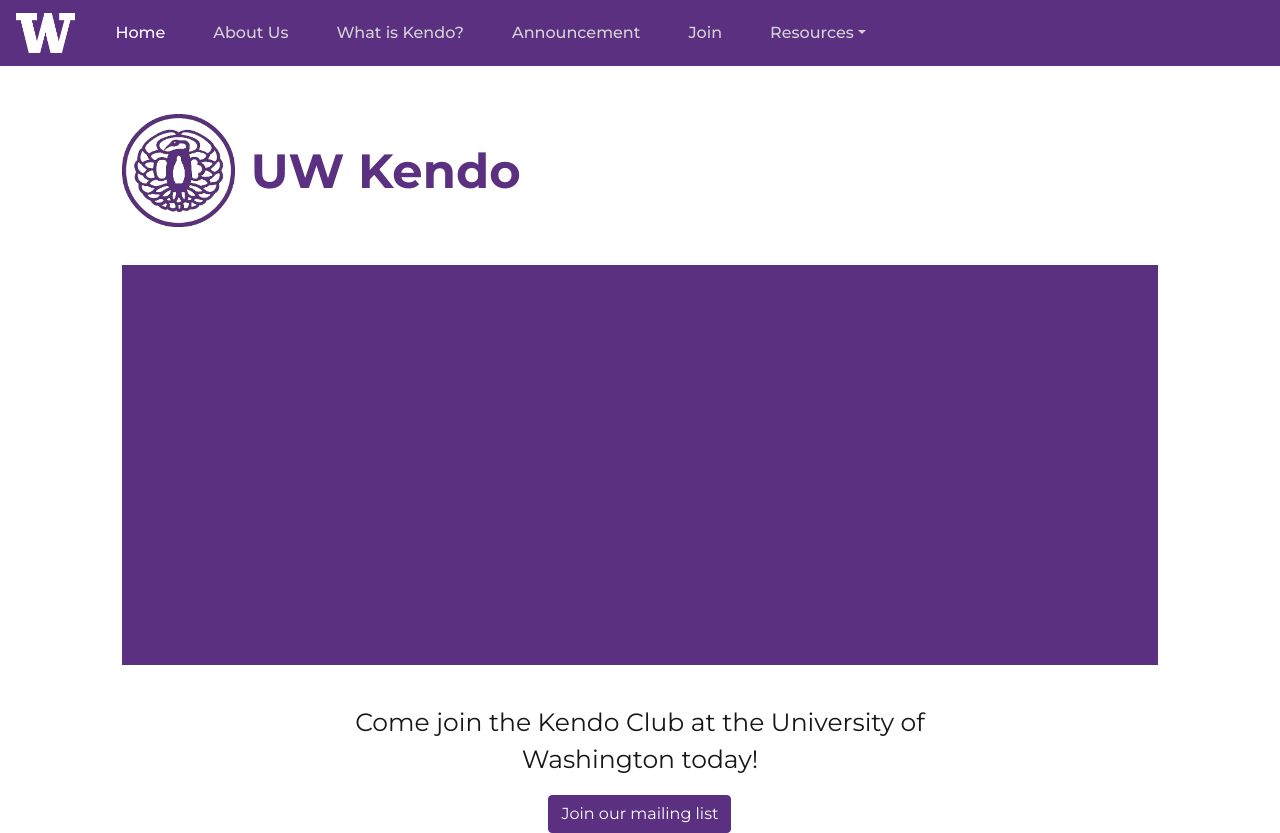
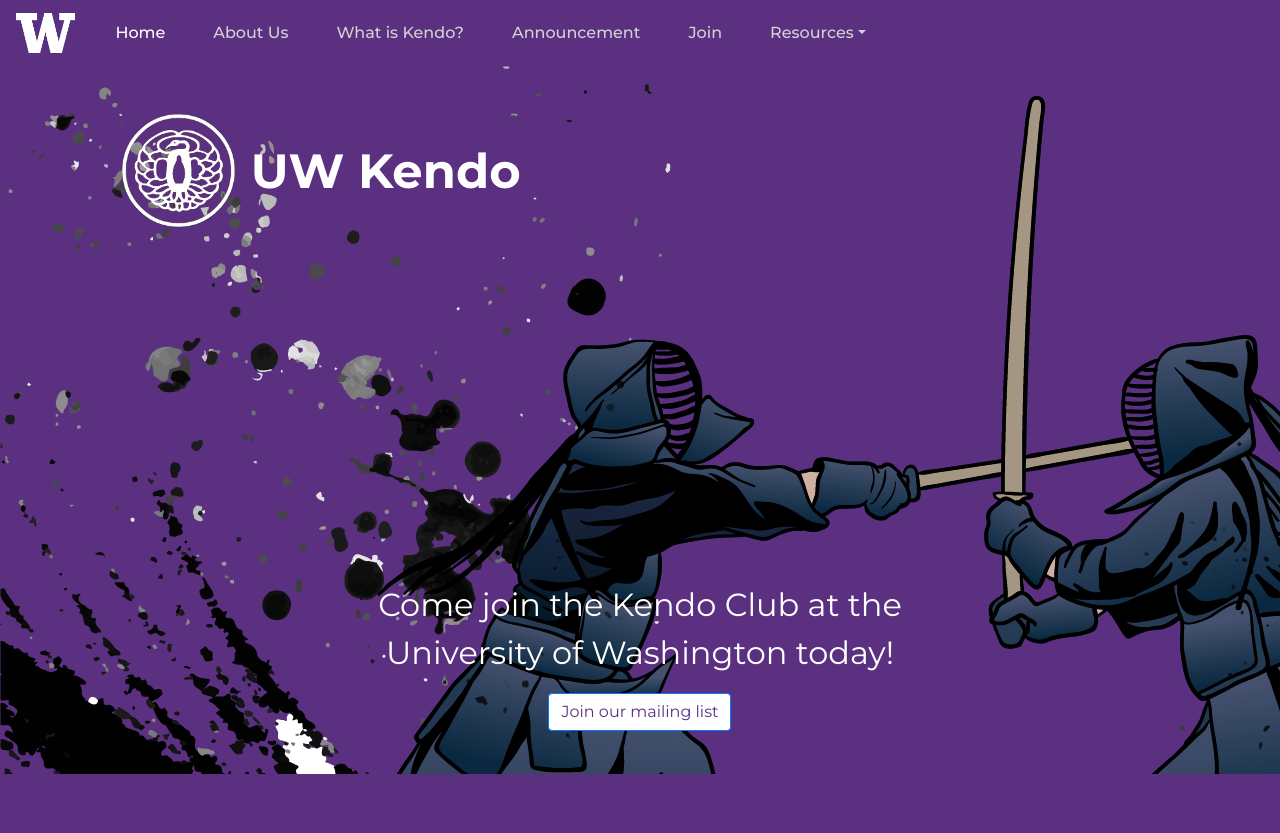
Before and after one commit to isabellabunnell/uw-kendo-website, a React app: page / in a window 1280 px wide. After the commit the page ends 800 px from the top, so only its background shows below. Built offline with nearby package versions, Linux system fonts and the light colour scheme.

Commit message:
add home page!!

```diff
--- a/src/components/LogoTitle.js
+++ b/src/components/LogoTitle.js
@@ -1,19 +1,28 @@
 import React from "react"
 import { Link } from "react-router-dom"
 import { IMAGE_PATH } from "../views/App"
+import PropTypes from "prop-types"
 
-const LogoTitle = () => {
+const LogoTitle = ({
+   image,
+   white
+}) => {
    return (
       <Link className="logo-title-layout" to="/">
          <img
             alt="kendo uw logo"
             height="113"
-            src={`${IMAGE_PATH}/info/club-logo.png`}
+            src={`${IMAGE_PATH}${image || "/info/club-logo.png"}`}
             style={{ marginRight: "1rem" }}
          />
-         <p className="logo-title-font">UW Kendo</p>
+         <p className={`logo-title-font${white ? "-white" : ""}`}>UW Kendo</p>
       </Link>
    )
 }
 
+LogoTitle.propTypes = {
+   image: PropTypes.string,
+   white: PropTypes.bool
+}
+
 export default LogoTitle
--- a/src/styles/styles.css
+++ b/src/styles/styles.css
@@ -16,11 +16,19 @@
   text-decoration: none;
 }
 
-.logo-title-font {
+.logo-title-font, .logo-title-font-white {
   font-weight: 700;
   font-size: 48px;
+
+  margin: 0;
+}
+
+.logo-title-font {
   color: #5B3080;
-  margin: 0;
+}
+
+.logo-title-font-white {
+  color: white;
 }
 
 .top-bar-layout {
@@ -49,14 +57,19 @@
 
 .home-join-font {
   font-weight: 400;
-  font-size: 25px;
-  color: #171717;
+  font-size: 32px;
+  color: white;
 }
 
 .home-join-layout {
   margin: auto;
   width: 60%;
   text-align: center;
+}
+
+.home-img {
+  margin: auto;
+  display: block;
 }
 
 .home-join-button-font, join-button-font {
--- a/src/views/HomePage.js
+++ b/src/views/HomePage.js
@@ -1,7 +1,9 @@
 import React, { useEffect, useState } from "react"
-import PageStructure from "../components/PageStructure"
-import { Button} from "react-bootstrap"
+import NavBar from "../components/NavBar"
+import LogoTitle from "../components/LogoTitle"
+import { Button, Col, Container, Row } from "react-bootstrap"
 import { JOIN_MAIL_URL } from "../data/info"
+import { IMAGE_PATH } from "./App"
 
 const HomePage = () => {
    const [screenHeight, setScreenHeight] = useState(window.innerHeight)
@@ -14,37 +16,43 @@
       })
    }, [])
 
+   document.body.style.backgroundColor = "#5B3080"
+   document.body.style.innerHeight = "1000px"
+
    return (
-      <PageStructure content={
       <>
-         <div
+         <NavBar />
+         <Container fluid
             style={{
-               backgroundColor: "#5B3080",
-               // backgroundImage: `url(${IMAGE_PATH}/home.png)`,
-               // backgroundSize: "contain",
-               // backgroundRepeat: "no-repeat",
-               width: "100%",
-               height: screenHeight * 0.5,
-               marginTop: "2.4rem",
-               marginBottom: "2.4rem"
+               backgroundImage: `url(${IMAGE_PATH}/info/home.png)`,
+               backgroundRepeat: "no-repeat",
+               minHeight: `calc(100vh - 92px)`,
             }}
-         />
-         <div className="home-join-layout">
+         >
+            <Row>
+               <Col sm={1} />
+               <Col sm={10}>
+                  <div className="top-bar-layout" style={{ marginTop: screenHeight * 0.06 }}>
+                     <LogoTitle image="/info/club-logo-white.png" white />
+                  </div>
+                  <div className="home-join-layout" style={{ marginTop: `calc((100vh - 92px) / 2)` }}>
                      <p className="home-join-font">
                         Come join the Kendo Club at the University of Washington today!
                      </p>
                      <Button
                         className="home-join-button-font"
                         variant="primary"
-               style={{ backgroundColor: "#5B3080", borderColor: "#5B3080" }}
+                        style={{ backgroundColor: "white", color: "#5B3080" }}
                         onClick={() => window.location=JOIN_MAIL_URL}
                      >
                         Join our mailing list
                      </Button>
                   </div>
+               </Col>
+               <Col sm={1} />
+            </Row>
+         </Container>
       </>
-      }
-      />
    )
 }
 
```
Lines whose indentation alone changed are shown as unchanged.
